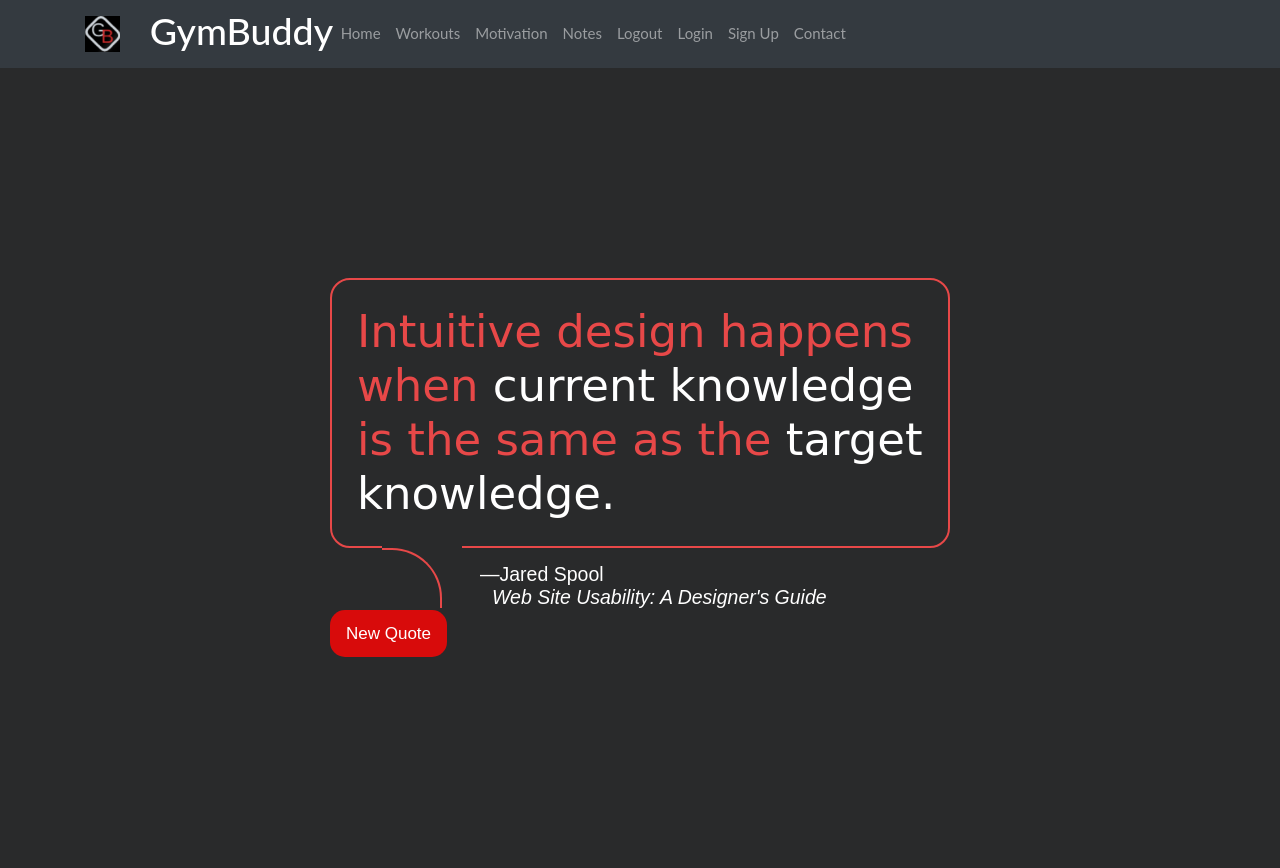
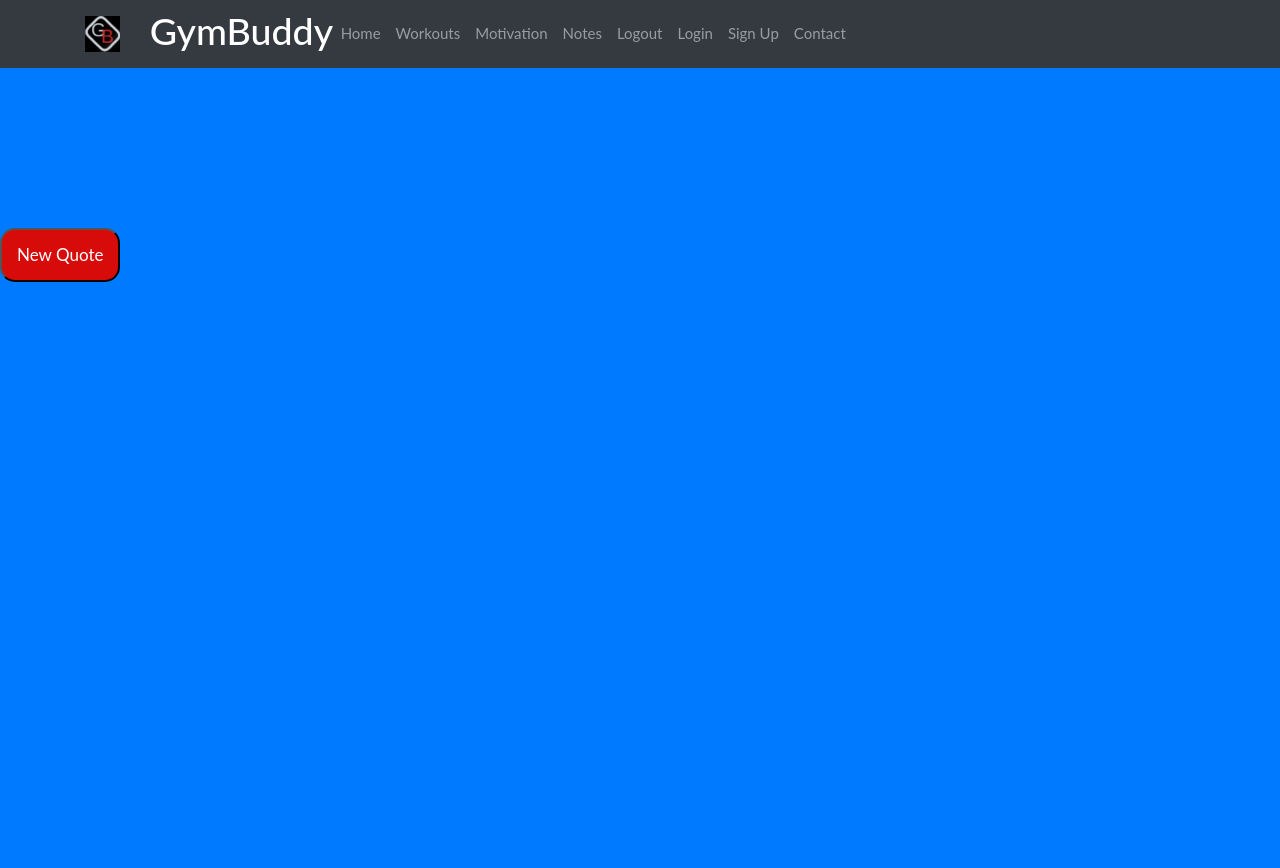
Before and after one commit to Asanti0116/GB2CURRENT, a Flask app: page /motivation in a window 1280 px wide. After the commit the page ends 282 px from the top, so only its background shows below. Run offline with Flask 3, Linux system fonts and the light colour scheme; parts of the project's set-up code (start-up, migrations or seed data) failed here and were passed over; some libraries are stand-ins or nearby versions.

Commit message:
updating motivation tab

```diff
--- a/main.py
+++ b/main.py
@@ -1,6 +1,6 @@
 import os
 
-from flask import Flask, redirect, url_for, render_template, requests, session, flash, g, jsonify
+from flask import Flask, redirect, url_for, render_template, request, session, flash, g, jsonify
 from datetime import timedelta
 from flask_sqlalchemy import SQLAlchemy
 from sqlalchemy.exc import IntegrityError
--- a/static/motivation.css
+++ b/static/motivation.css
@@ -1,99 +1,26 @@
 body {
-    background-color: #292a2b;
+    background-color:#007bff;
 }
 
-/* center the blockquote in the page */
-.blockquote-wrapper {
+#quoteDisplay {
         display: flex;
-     height: 100vh;
         padding: 0 20px;
-}
-
-  /* Blockquote main style */
-.blockquote {
         position: relative;
         font-family: 'Barlow Condensed', sans-serif;
         max-width: 620px;
         margin: 80px auto;
         align-self: center;
+        color: rgb(0, 0, 0);
 }
 
-  /* Blockquote header */
-.blockquote h1 {
-      font-family: 'Abril Fatface', cursive;
-      position: relative; /* for pseudos */
-      color: #e74848;
-      font-size: 2.8rem;
-      font-weight: normal;
-      line-height: 1;
-      margin: 0;
-      border: 2px solid #fff;
-      border: solid 2px;
-      border-radius:20px;
-      padding: 25px;
-}
-
-  /* Blockquote right double quotes */
-.blockquote h1:after {
-      content:"";
-      position: absolute;
-      border: 2px solid #e74848;
-      border-radius: 0 50px 0 0;
-      width: 60px;
-      height: 60px;
-      bottom: -62px;
-      left: 50px;
-      border-bottom: none;
-      border-left: none;
-      z-index: 3;
-}
-
-.blockquote h1:before {
-      content:"";
-      position: absolute;
-      width: 80px;
-      border: 6px solid #292a2b;
-      bottom: -3px;
-      left: 50px;
-      z-index: 2;
-}
-
-  /* increase header size after 600px */
-@media all and (min-width: 600px) {
-      .blockquote h1 {
-          font-size: 3rem;
-          line-height: 1.2;
-    }
-
-}
-
-  /* Blockquote subheader */
-.blockquote h4 {
-      position: relative;
-      color: #ffffff;
-      font-size: 1.3rem;
-      font-weight: 400;
-      line-height: 1.2;
-      margin: 0;
-      padding-top: 15px;
-      z-index: 1;
-      margin-left:150px;
-      padding-left:12px;
-}
-
-
-.blockquote h4:first-letter {
-    margin-left:-12px;
-}
-
-button.btn {
+button {
     padding: 10px 15px;
     background-color: rgb(216, 11, 11);
     color: white;
     font-size: 17px;
     border-radius: 15px;
+    position: relative;
 }
-
-button.btn:hover {
+button:hover {
     transform: scale(0.9);
 }
--- a/static/motivation.js
+++ b/static/motivation.js
@@ -1,12 +1,4 @@
-// Variables
-let quoteText = document.querySelector('.quoteText')
-let button = document.querySelector('.btn')
-
-
-
-
-// array of quotes
-const motivationalQuotes = [
+const quotes = [
   "Believe you can and you're halfway there. -Theodore Roosevelt",
   'You are never too old to set another goal or to dream a new dream. -C.S. Lewis',
   'Believe in yourself and all that you are. Know that there is something inside you that is greater than any obstacle. -Christian D. Larson',
@@ -20,12 +12,7 @@
 ];
 
 // function to create a new Quote
-const createNewQuote = function () {
-	let quoteNumber = Math.floor(Math.random() * 10)
-  	quoteText.innerHTML = motivationalQuotes[quoteNumber]
-};
-
-
-
-// Event Listener
-button.addEventListener('click', createNewQuote)
+function newQuote() {
+	let randomNumber = Math.floor(Math.random() * (quotes.length));
+  document.getElementById('quoteDisplay').innerHTML = quotes[randomNumber];
+}
--- a/templates/motivation.html
+++ b/templates/motivation.html
@@ -1,18 +1,13 @@
 {% extends 'base.html' %}
 {% block content %}
 <head>
-    <link rel="stylesheet" href="static/motivation.css" />
+    <link rel="stylesheet" type="text/css" href="static/motivation.css" />
 </head>
 <body>
-    <div class="blockquote-wrapper">
-            <div class="blockquote">
-                <h1>
-                    Intuitive design happens when <span style="color:#ffffff">current knowledge</span> is the same as the <span style="color:#ffffff">target knowledge.</span>
-                </h1>
-                <h4>&mdash;Jared Spool<br><em>Web Site Usability: A Designer's Guide</em></h4>
-                <button class="btn">New Quote</button>
-            </div>
+    <div id="quoteDisplay">
+        <!--quotes will display here-->
     </div>
+    <button onclick="newQuote()">New Quote</button>
 
 
 <script src="static/motivation.js"></script>
```
Lines whose indentation alone changed are shown as unchanged.
